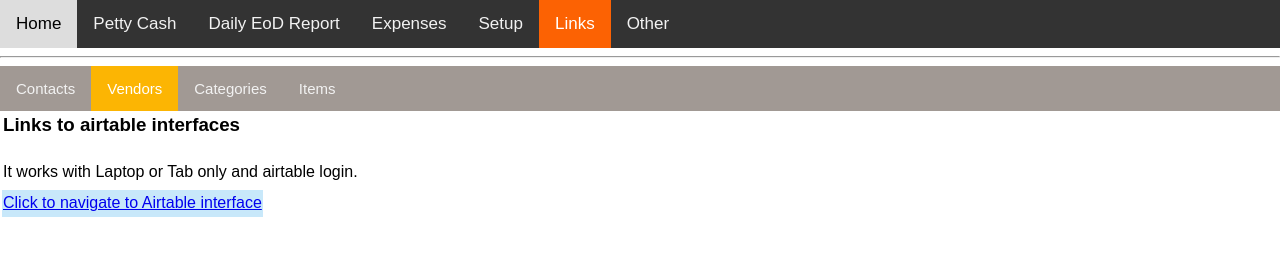
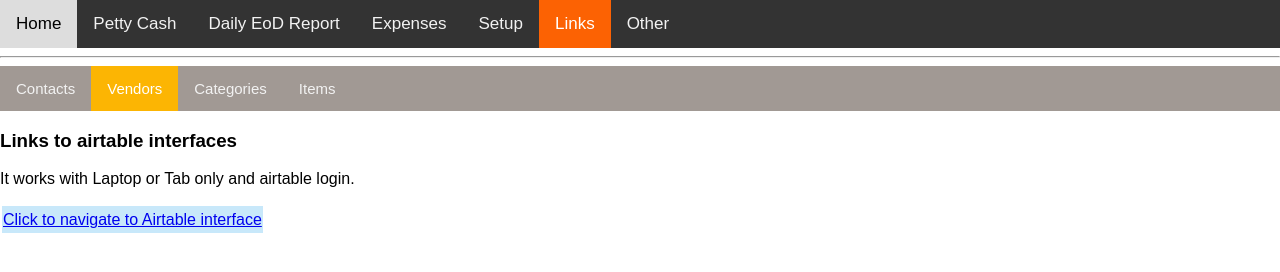
Before and after one commit to dk13913/UpSouthChinchwad, a plain HTML site: page links.html in a window 1280 px wide. Drawn offline with Linux system fonts and the light colour scheme.

Commit message:
Update links.html

```diff
--- a/links.html
+++ b/links.html
@@ -84,19 +84,11 @@ body {
 <div style="padding-left:16px">
 </div>
 
+<h3>Links to airtable interfaces</h3>
+    <p>It works with Laptop or Tab only and airtable login.</p>
+
+
 <table>
-  <TR>
-    <TD align="left" padding-left: 160px><h3>Links to airtable interfaces</h3></TD>
-  <TR>
-    <TD align="left" padding-left: 160px></TD>
-  </TR>
-    <TR>
-    <TD align="left" padding-left: 160px><p>It works with Laptop or Tab only and airtable login.</p></TD>
-  <TR>
-    <TD align="left" padding-left: 160px></TD>
-  </TR>
-</table>
-    <table>
   <TR>
     <TD align="left";
       height="27";
```
